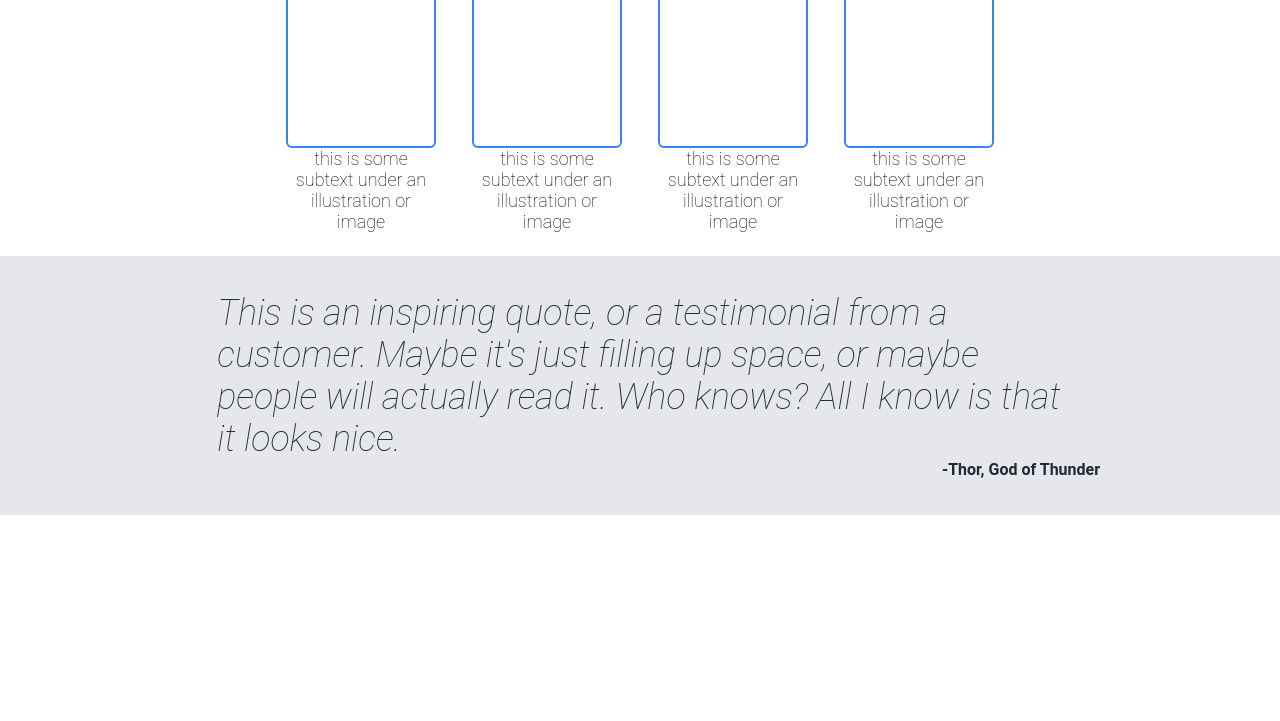
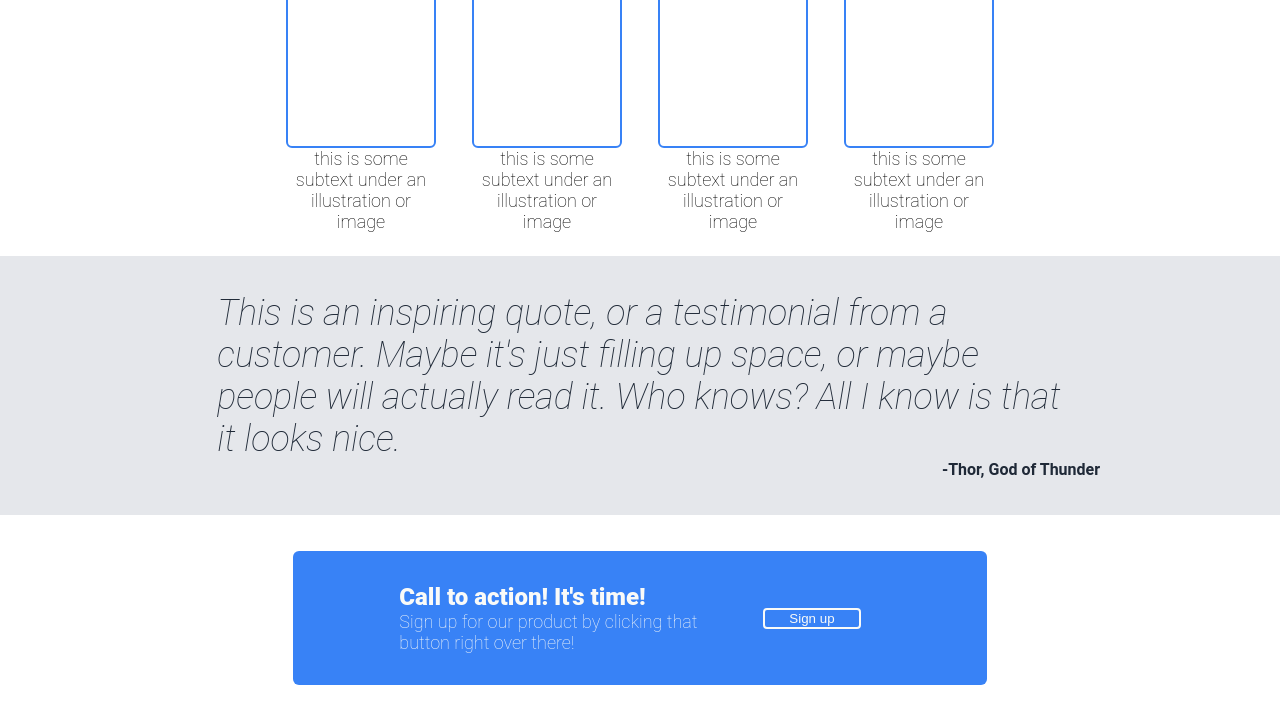
Before and after one commit to Brady01k/Landing-Page-Project, a plain HTML site: page index.html in a window 1280 px wide. Shown: the part 448-1169 px from the top of the page. Before the commit the page ends 963 px from the top, so only its background shows below. Drawn offline with Linux system fonts and the light colour scheme.

Commit message:
Add final section and readme portion

```diff
--- a/index.html
+++ b/index.html
@@ -71,6 +71,16 @@
         <div class="author">-Thor, God of Thunder</div>
     </div>
 
+    <div class="action-section">
+        <div class="action-container">
+            <div class="text-side">
+                <div class="action-header">Call to action! It's time!</div>
+                <div class="action-subtext">Sign up for our product by clicking that button right over there!</div>
+            </div>
+            <div class="button-side"><button type="button" class="sign-up">Sign up</button></div>
+        </div>
+    </div>
+
 </div>
 
 
--- a/styles.css
+++ b/styles.css
@@ -167,3 +167,43 @@ a {
     font-weight: bold;
     width: 25%;
 }
+
+.action-section {
+    display: flex;
+    padding: 36px;
+}
+
+.action-container {
+    display: flex;
+    background-color: #3882f6;
+    align-items: center;
+    justify-content: center;
+    padding: 32px 54px;
+    border-radius: 6px;
+    gap: 12px;
+}
+
+.text-side {
+    flex-basis: 60%;
+}
+
+.action-header {
+    font-size: 24px;
+    font-weight: 800;
+    color: #f9faf8;
+}
+
+.action-subtext {
+    color: #f9faf8;
+    font-size: 18px;
+    font-weight: 200;
+}
+
+.button-side {
+    flex-basis: 20%;
+}
+
+.action-container .sign-up {
+    border: 2px #f9faf8 solid;
+
+}
```
Also changed, not shown: 1 other file.
